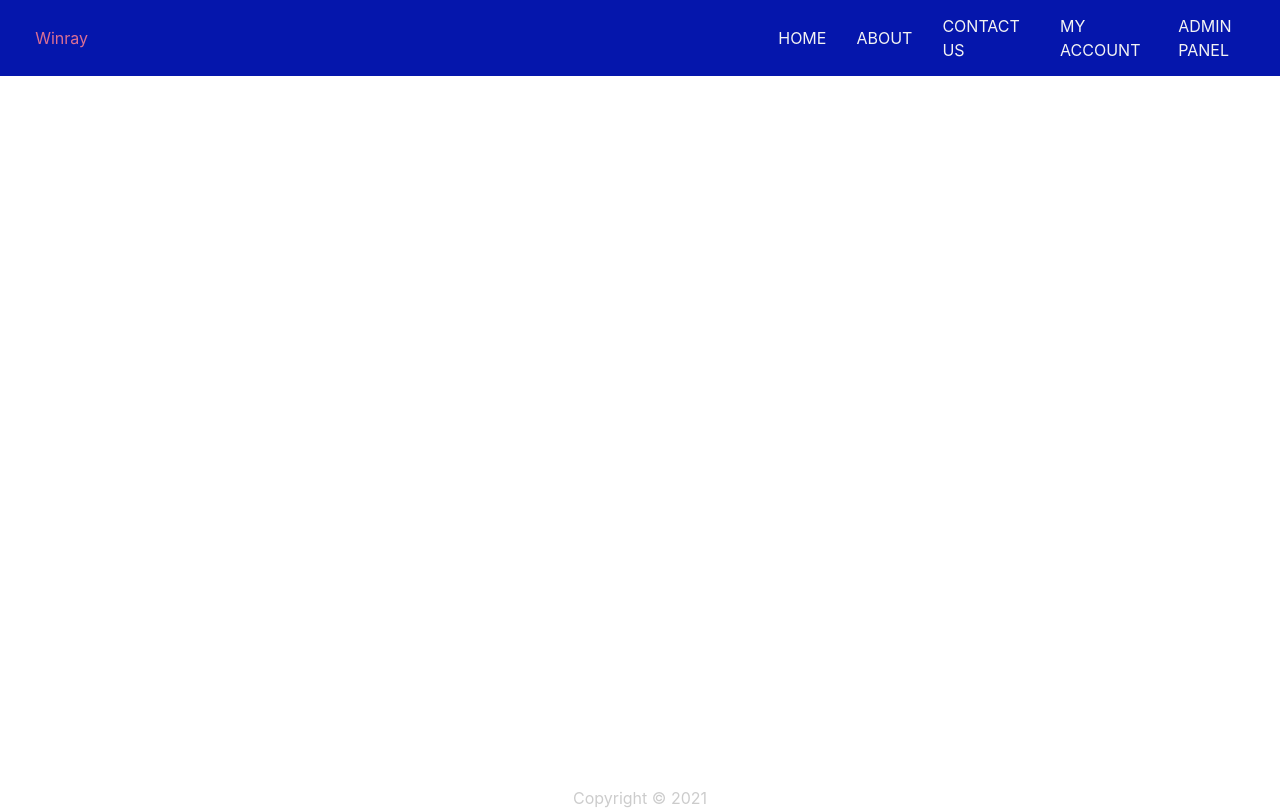
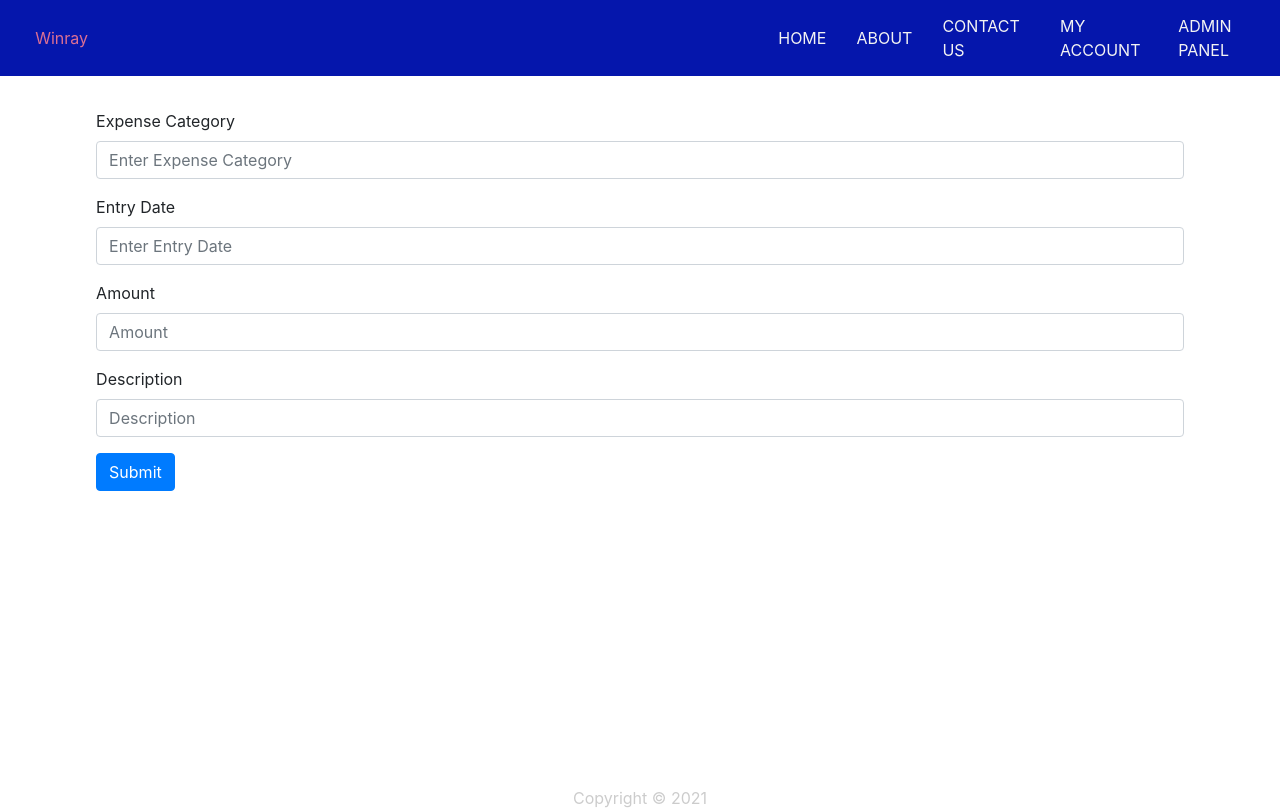
Before and after one commit to chamalka123/salon_webapp_frontend, a React (Create React App) app: page /AddExpense in a window 1280 px wide. Built offline with nearby package versions, Linux system fonts and the light colour scheme.

Commit message:
Complete add expense UI

```diff
--- a/src/components/App.js
+++ b/src/components/App.js
@@ -1,4 +1,4 @@
-import {BrowserRouter as Router, Switch, Route} from "react-router-dom";
+import { BrowserRouter as Router, Switch, Route } from "react-router-dom";
 import Header from "./Header/Header";
 import Footer from "./Footer/Footer";
 import Home from "../views/Home/Home";
@@ -6,12 +6,13 @@ import Admin from "../views/adminPanel/adminPanel";
 import MyAccount from "../views/myAccount/myAccount";
 import Expenses from "../views/Expenses/Expenses";
 import Payment from "../views/Payment/Payment";
+import AddExpenses from "../views/Expenses/AddExpenses";
 
-function App(){
-    return(
+function App() {
+  return (
     <div>
       <Router>
-                < Header />
+        <Header />
         <Switch>
           <Route exact path="/">
             <Home />
@@ -28,9 +29,13 @@ function App(){
           <Route exact path="/Payment">
             <Payment />
           </Route>
+          <Route exact path="/AddExpense">
+            <AddExpenses />
+          </Route>
         </Switch>
       </Router>
-            < Footer />
-        </div>);
+      <Footer />
+    </div>
+  );
 }
 export default App;
--- /dev/null
+++ b/src/views/Expenses/AddExpenses.js
@@ -0,0 +1,51 @@
+import React from "react";
+import "./Expenses.css";
+
+function AddExpenses() {
+  return (
+    <div className="container">
+      <form className="addExpense">
+        <div className="form-group">
+          <label for="exampleInputEmail1">Expense Category</label>
+          <input
+            type="text"
+            className="form-control"
+            id="exampleInputexpenseCategory1"
+            placeholder="Enter Expense Category"
+          />
+        </div>
+        <div className="form-group">
+          <label for="exampleInputEntryDate1">Entry Date</label>
+          <input
+            type="text"
+            className="form-control"
+            id="exampleInputEntryDate1"
+            placeholder="Enter Entry Date"
+          />
+        </div>
+        <div className="form-group">
+          <label for="exampleInputEntryDate1">Amount</label>
+          <input
+            type="text"
+            className="form-control"
+            id="exampleInputEntryDate1"
+            placeholder="Amount"
+          />
+        </div>
+        <div className="form-group">
+          <label for="exampleInputEntryDate1">Description</label>
+          <input
+            type="text"
+            className="form-control"
+            id="exampleInputEntryDate1"
+            placeholder="Description"
+          />
+        </div>
+        <button type="submit" class="btn btn-primary">
+          Submit
+        </button>
+      </form>
+    </div>
+  );
+}
+export default AddExpenses;
--- a/src/views/Expenses/expenses.css
+++ b/src/views/Expenses/expenses.css
@@ -0,0 +1,4 @@
+.addExpense{
+    padding: 1%;
+    margin-top: 2%;
+}
--- a/src/views/Expenses/expenses.js
+++ b/src/views/Expenses/expenses.js
@@ -1,4 +1,5 @@
 import React from "react";
+import {Link} from "react-router-dom";
 
 function Expenses() {
   return (
@@ -20,43 +21,14 @@ function Expenses() {
           <td>Rs,40000</td>
           <td>purchase products</td>
           <td>
-            <a className="btn btn-success btn-sm" href="#">EDIT</a>
+            <Link to="#" className="btn btn-success btn-sm" href="#">EDIT</Link>
             &nbsp;
-            <a className="btn btn-primary btn-sm" href="#">VIEW</a>
-            &nbsp;
-            <a className="btn btn-danger btn-sm" href="#">DELETE</a>
+            <Link to="#" className="btn btn-danger btn-sm" href="#">DELETE</Link>
           </td>
         </tr>
         </thead>
       </table>
-      <a className="btn btn-warning btn-sm" href="#">ADD EXPENSE</a>
-      <br/><br/>
-      <table class="table">
-        <thead>
-          <tr>
-            <th scope="col">ID</th>
-            <th scope="col">Income Cetogory</th>
-            <th scope="col">Entry Date</th>
-            <th scope="col">Amount</th>
-            <th scope="col">description</th>
-          </tr>
-          <tr>
-          <td>1</td>
-          <td>Product</td>
-          <td>03-15-2020</td>
-          <td>Rs,40000</td>
-          <td>purchase products</td>
-          <td>
-            <a className="btn btn-success btn-sm" href="#">EDIT</a>
-            &nbsp;
-            <a className="btn btn-primary btn-sm" href="#">VIEW</a>
-            &nbsp;
-            <a className="btn btn-danger btn-sm" href="#">DELETE</a>
-          </td>
-        </tr>
-        </thead>
-      </table>
-      <a className="btn btn-warning btn-sm" href="#">ADD INCOME</a>
+      <Link to={"/AddExpense"} className="btn btn-warning btn-sm" href="">ADD EXPENSE</Link>
     </div>
   );
 }
--- a/src/views/adminPanel/adminPanel.js
+++ b/src/views/adminPanel/adminPanel.js
@@ -2,8 +2,6 @@ import React from "react";
 import "./adminPanel.css";
 import Card from "../../components/Card/Card";
 import cardDetails from "../../components/Card/cardDetails";
-//import {BrowserRouter as Router, Switch, Route} from "react-router-dom";
-
 
 function Admin(){
     return(
```
Lines whose indentation alone changed are shown as unchanged.
